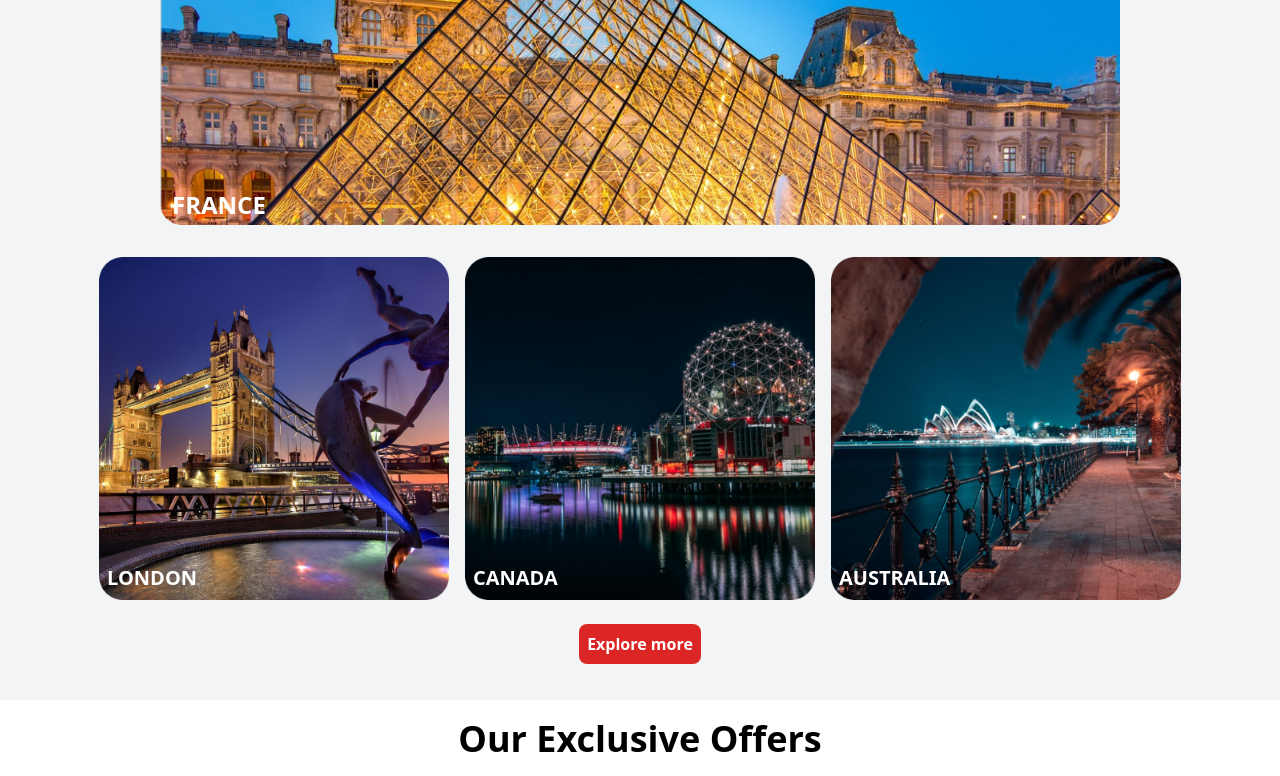
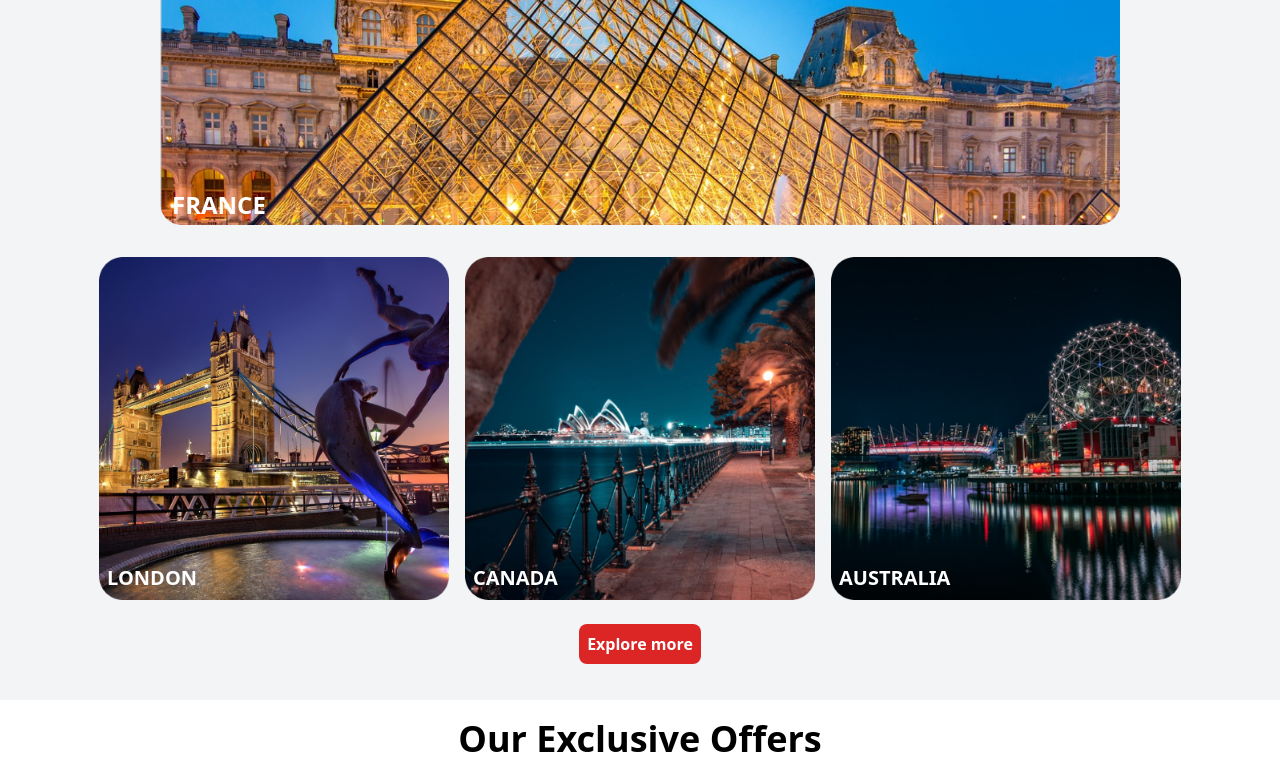
Before and after one commit to DevFawadKhan/PITT, a React (Vite) app: page / in a window 1280 px wide. Shown: the part 1177-1953 px from the top of the page. Built offline with nearby package versions, Linux system fonts and the light colour scheme; grey boxes are pictures that could not be loaded.

Commit message:
dynamic data fetched from an array

```diff
--- a/src/components/Worldclassic.jsx
+++ b/src/components/Worldclassic.jsx
@@ -1,44 +1,83 @@
 
 function Worldclassic() {
+  const data = [
+    {
+      id: 1,
+      name: "LONDON",
+      img: "pic1.png",
+    },
+    {
+      id: 2,
+      name: "CANADA",
+      img: "pic2.png",
+    },
+    {
+      id: 3,
+      name: "AUSTRALIA",
+      img: "pic3.png",
+    },
+  ];
   return (
     <>
       <div className="container bg-gray-100">
-     <div className="text-center py-4 px-5"><h1 className="text-4xl font-bold text-black leading-tight">World Class Iconic Destinations</h1>
-     <div className="flex justify-center py-3"><p className="w-fit max-w-[500px] text-center">Lorem ipsum dolor sit amet consectetur adipisicing elit. Soluta, debitis iste. Obcaecati provident quo consequatur tempora illum quidem molestiae autem!</p></div>
+        <div className="text-center py-4 px-5">
+          <h1 className="text-4xl font-bold text-black leading-tight">
+            World Class Iconic Destinations
+          </h1>
+          <div className="flex justify-center py-3">
+            <p className="w-fit max-w-[500px] text-center">
+              Lorem ipsum dolor sit amet consectetur adipisicing elit. Soluta,
+              debitis iste. Obcaecati provident quo consequatur tempora illum
+              quidem molestiae autem!
+            </p>
+          </div>
           {/* image card */}
           <div className="flex justify-center gap-4 mx-auto w-full my-3">
             <div className="relative w-full max-w-[1000px]">
-    <img className="p-5 w-full h-auto mx-auto" src="/assets/Rectangle.png" alt="FRANCE" />
+              <img
+                className="p-5 w-full h-auto mx-auto"
+                src="/assets/Rectangle.png"
+                alt="FRANCE"
+              />
               <h2 className="absolute bottom-6 left-8 text-white font-bold text-xl md:text-2xl sm:text-lg">
                 FRANCE
               </h2>
             </div>
           </div>
 
-
           {/* three images */}
           <div className="flex flex-wrap justify-center gap-4 mx-auto w-full my-3">
             {/* pic1 */}
-      <div className="relative w-[350px]">
-        <img src="assets/pic1.png" alt="LONDON" />
-        <h2 className="absolute bottom-2 left-2  font-bold text-white  text-xl">LONDON</h2>
+            {data.map((item, index) => (
+              <div key={index} className="relative w-[350px]">
+                <img src={`assets/${item.img}`} alt={item.name} />
+                <h2 className="absolute bottom-2 left-2  font-bold text-white  text-xl">
+                  {item.name}
+                </h2>
               </div>
+            ))}
             {/* pic2 */}
-       <div className="relative w-[350px]">
+            {/* <div className="relative w-[350px]">
               <img src="assets/pic3.png" alt="CANADA" />
-        <h2 className="absolute bottom-2 left-2  font-bold text-white  text-xl">CANADA</h2>
-       </div>
+              <h2 className="absolute bottom-2 left-2  font-bold text-white  text-xl">
+                CANADA
+              </h2>
+            </div> */}
             {/* pic3 */}
-       <div className="relative w-[350px]">
+            {/* <div className="relative w-[350px]">
               <img src="assets/pic2.png" alt="" />
-<h2 className="absolute bottom-2 left-2  font-bold text-white text-xl">AUSTRALIA</h2>
-       </div>
+              <h2 className="absolute bottom-2 left-2  font-bold text-white text-xl">
+                AUSTRALIA
+              </h2>
+            </div> */}
           </div>
           {/* explore more */}
-     <button className="bg-red-600 text-white font-bold rounded-lg p-2 my-3 mb-5">Explore more</button>
+          <button className="bg-red-600 text-white font-bold rounded-lg p-2 my-3 mb-5">
+            Explore more
+          </button>
         </div>
       </div>
     </>
-  )
+  );
 }
 export default Worldclassic
```
Lines whose indentation alone changed are shown as unchanged.
